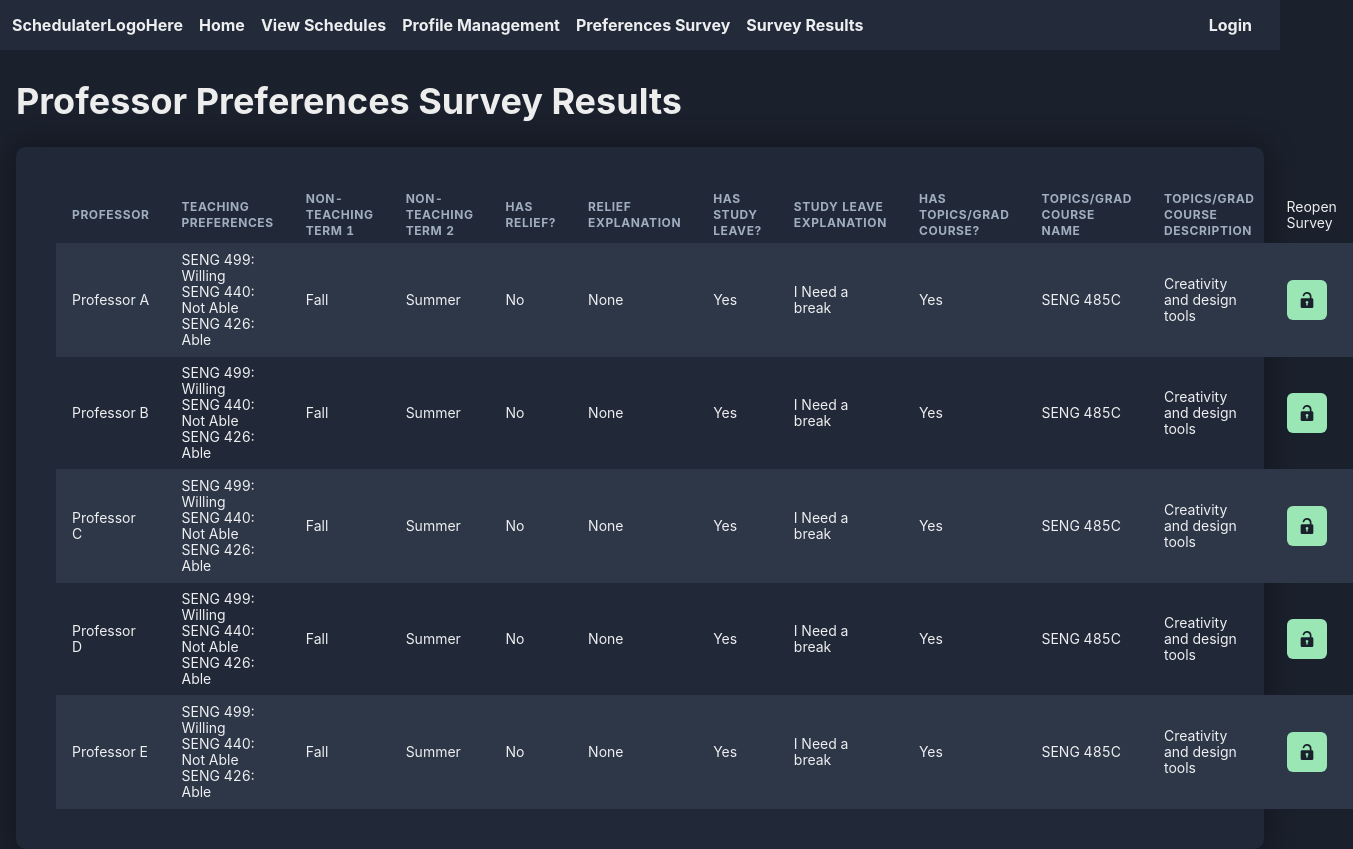
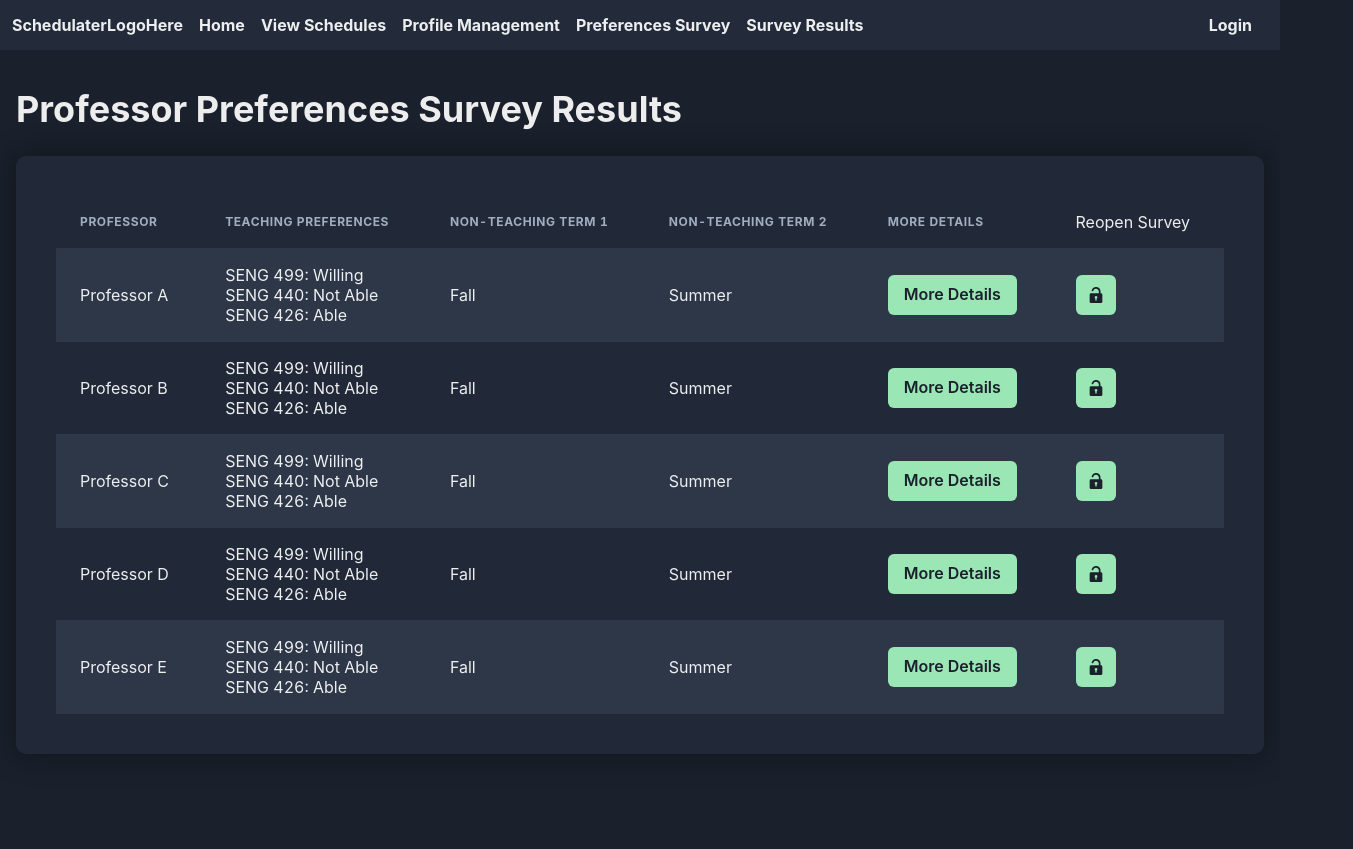
Before and after one commit to SENG499-S22-Company3/frontend, a React (Create React App) app: page /surveyresults in a window 1280 px wide. Shown: the whole page, 1353 px wide, since content can reach past the window. After the commit the page ends 800 px from the top, so only its background shows below. Built offline with nearby package versions, Linux system fonts and the light colour scheme.

Commit message:
Change table to have a modal for more info

```diff
--- /dev/null
+++ b/src/components/SurveyDetailedResults.tsx
@@ -0,0 +1,91 @@
+import {
+  Modal,
+  ModalOverlay,
+  ModalContent,
+  ModalHeader,
+  ModalFooter,
+  ModalBody,
+  ModalCloseButton,
+  useDisclosure,
+  Button,
+  Table,
+  Tr,
+  Td,
+  Th,
+  Thead,
+  Tbody,
+  Flex,
+} from "@chakra-ui/react";
+
+interface ProfessorDetails {
+  professor: String;
+  preferences: Array<String>;
+  nonTeachingTerm1: String;
+  nonTeachingTerm2: String;
+  relief: String;
+  reliefExplanation: String;
+  studyLeave: String;
+  studyExplanation: String;
+  topics: String;
+  topicsCourse: String;
+  topicDescription: String;
+}
+
+export const SurveyDetailedResults = (details: ProfessorDetails) => {
+  const { isOpen, onOpen, onClose } = useDisclosure();
+  return (
+    <>
+      <Button onClick={onOpen} colorScheme='green'>More Details</Button>
+      <Modal isOpen={isOpen} size="4xl" onClose={onClose}>
+        <ModalOverlay />
+        <ModalContent>
+          <ModalHeader>{details.professor}</ModalHeader>
+          <ModalCloseButton colorScheme="green" />
+          <ModalBody>
+            <Flex
+              bg="#212938"
+              p={10}
+              borderRadius={10}
+              flexDir="column"
+              style={{ boxShadow: "0px 0px 10px rgba(0, 0, 0, 0.40)" }}
+            >
+              <Table variant="simple" size="md">
+                <Thead>
+                  <Tr>
+                    <Th>Option</Th>
+                    <Th>Selection</Th>
+                    <Th>Description</Th>
+                  </Tr>
+                </Thead>
+                <Tbody>
+                  <Tr>
+                    <Td>Relief</Td>
+                    <Td>{details.relief}</Td>
+                    <Td>{details.reliefExplanation}</Td>
+                  </Tr>
+                  <Tr>
+                    <Td>Study Leave</Td>
+                    <Td>{details.studyLeave}</Td>
+                    <Td>{details.studyExplanation}</Td>
+                  </Tr>
+                  <Tr>
+                    <Td>Topics/Grad Course</Td>
+                    <Td>{details.topics}</Td>
+                    <Td>
+                      {details.topicsCourse}: {details.topicDescription}
+                    </Td>
+                  </Tr>
+                </Tbody>
+              </Table>
+            </Flex>
+          </ModalBody>
+          <ModalFooter>
+            <Button colorScheme="blue" mr={3} onClick={onClose}>
+              Close
+            </Button>
+          </ModalFooter>
+        </ModalContent>
+      </Modal>
+    </>
+  );
+};
--- a/src/pages/SurveyResults.tsx
+++ b/src/pages/SurveyResults.tsx
@@ -14,6 +14,7 @@ import {
 } from "@chakra-ui/react";
 import { UnlockIcon } from "@chakra-ui/icons";
 import React, { useEffect, useState } from "react";
+import { SurveyDetailedResults } from "../components/SurveyDetailedResults";
 
 export const SurveyResults = () => {
   //Test data to remove later
@@ -118,7 +119,7 @@ export const SurveyResults = () => {
       justifyContent="center"
       flexDirection="column"
     >
-      <Container maxW="container.xxl">
+      <Container maxW="container.xl">
         <Heading mb={6}>Professor Preferences Survey Results</Heading>
         <Flex
           bg="#212938"
@@ -127,20 +128,14 @@ export const SurveyResults = () => {
           flexDir="column"
           style={{ boxShadow: "0px 0px 30px rgba(0, 0, 0, 0.40)" }}
         >
-          <Table variant="striped" size="sm">
+          <Table variant="striped" size="md">
             <Thead>
               <Tr>
                 <Th>Professor</Th>
                 <Th>Teaching Preferences</Th>
                 <Th>Non-Teaching Term 1</Th>
                 <Th>Non-Teaching Term 2</Th>
-                <Th>Has Relief?</Th>
-                <Th>Relief Explanation</Th>
-                <Th>Has Study Leave?</Th>
-                <Th>Study Leave Explanation</Th>
-                <Th>Has Topics/Grad Course?</Th>
-                <Th>Topics/Grad Course Name</Th>
-                <Th>Topics/Grad Course Description</Th>
+                <Th>More Details</Th>
                 <Td>Reopen Survey</Td>
               </Tr>
             </Thead>
@@ -157,13 +152,9 @@ export const SurveyResults = () => {
                   </Td>
                   <Td>{item.nonTeachingTerm1}</Td>
                   <Td>{item.nonTeachingTerm2}</Td>
-                  <Td>{item.relief}</Td>
-                  <Td>{item.reliefExplanation}</Td>
-                  <Td>{item.studyLeave}</Td>
-                  <Td>{item.studyExplanation}</Td>
-                  <Td>{item.topics}</Td>
-                  <Td>{item.topicsCourse}</Td>
-                  <Td>{item.topicDescription}</Td>
+                  <Td>
+                    <SurveyDetailedResults {...item} />
+                  </Td>
                   <Td>
                     <IconButton
                       colorScheme="green"
```
